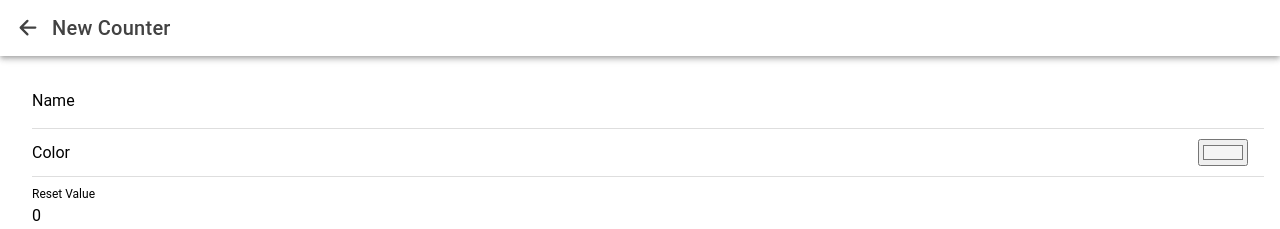
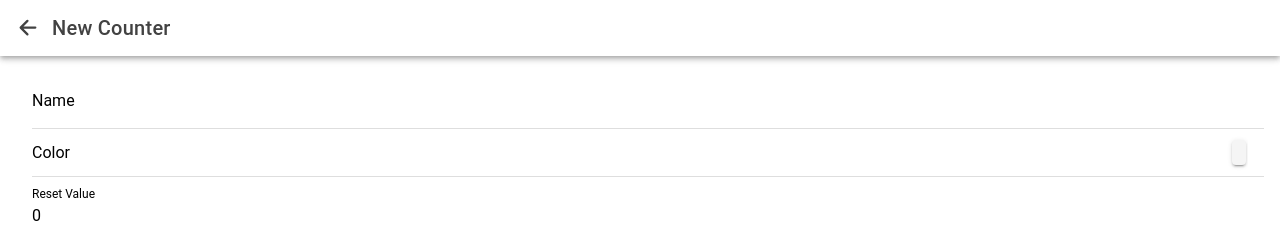
Before and after one commit to averyjohnston/row-counter, a React (Vite) app: page /counters/new in a window 1280 px wide. Shown: the top 229 px of the page. Built offline with nearby package versions, Linux system fonts and the light colour scheme.

Commit message:
change color input in counter form to 3rd party since Android Chrome's color picker sucks

```diff
--- a/package.json
+++ b/package.json
@@ -14,6 +14,7 @@
     "dexie": "^4.0.7",
     "dexie-react-hooks": "^1.1.7",
     "react": "^18.2.0",
+    "react-colorful": "^5.6.1",
     "react-dom": "^18.2.0",
     "react-router-dom": "^6.23.1"
   },
--- /dev/null
+++ b/src/components/CounterForm.scss
@@ -0,0 +1,7 @@
+.counter-form {
+  &__color-popover {
+    --background: transparent;
+
+    --width: auto;
+  }
+}
--- a/src/components/CounterForm.tsx
+++ b/src/components/CounterForm.tsx
@@ -1,21 +1,34 @@
-import { IonList, IonItem, IonInput, IonButton, IonLabel } from "@ionic/react";
+import { IonList, IonItem, IonInput, IonButton, IonLabel, IonPopover } from "@ionic/react";
 import { Form } from "react-router-dom";
 import { CounterFormProps } from "../types";
+import { useState } from "react";
+import { HexColorInput, HexColorPicker } from "react-colorful";
+
+import './CounterForm.scss';
 
 // TODO: add field for max (should reset to resetValue once counter exceeds max)
+// TODO: new color picker can take octal codes; adjust other stuff like getContrastColor to allow for those
 
 function CounterForm(props: CounterFormProps) {
-  const { name, color, resetValue } = props;
+  const { name, color: defaultColor, resetValue } = props;
+  const [color, setColor] = useState(defaultColor);
 
   return (
-    <Form method="post">
+    <Form method="post" className="counter-form">
       <IonList>
         <IonItem>
           <IonInput label="Name" labelPlacement="floating" name="name" value={name} required></IonInput>
         </IonItem>
         <IonItem>
           <IonLabel>Color</IonLabel>
-          <input slot="end" type="color" name="color" defaultValue={color} />
+          <IonButton id="color-picker-button" className="color-button" size="small" style={{
+            '--background': color
+          }}></IonButton>
+          <IonPopover trigger="color-picker-button" className="counter-form__color-popover">
+            <HexColorPicker color={color} onChange={setColor} />
+            <HexColorInput prefixed={true} color={color} onChange={setColor} />
+          </IonPopover>
+          <input type="hidden" name="color" value={color} />
         </IonItem>
         <IonItem>
           <IonInput label="Reset Value" labelPlacement="floating" type="number" name="resetValue" value={resetValue} required></IonInput>
```
Also changed, not shown: 1 other file (tests, documents, lock files or other folders).
